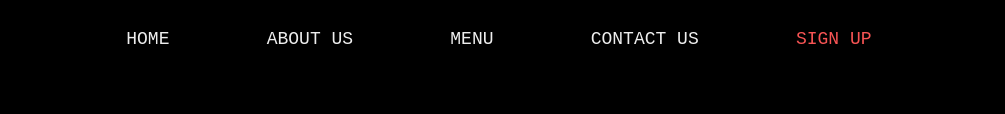
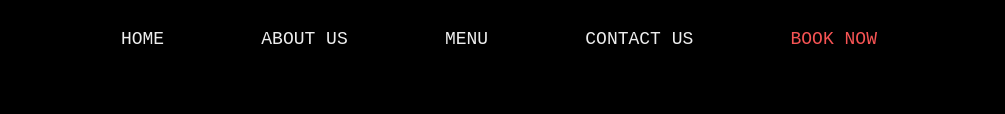
Before and after one commit to kh4nakkk/foodaroma, a plain HTML site: page index.html in a window 1280 px wide. Shown: the part 177-291 px from the top of the page, without its empty margins (137-1142 px from the left). Drawn offline with Linux system fonts and the light colour scheme.

Commit message:
index.html

```diff
--- a/index.html
+++ b/index.html
@@ -19,7 +19,7 @@
       <li><a href="about.html">ABOUT US</a></li>
       <li><a href="#p3">MENU</a></li>
       <li><a href="contact.html">CONTACT US</a></li>
-      <li><a href="#" id="signup" style="color:rgb(247, 84, 84);">SIGN UP</a></li>
+      <li><a href="https://docs.google.com/forms/d/1cTTzHR1B037N_9lC3UeC7eifZkmYq0Ql6q8g8mk9N0c/edit" id="signup" style="color:rgb(247, 84, 84);">BOOK NOW</a></li>
     </ul>
   </div>
   <main>
```
